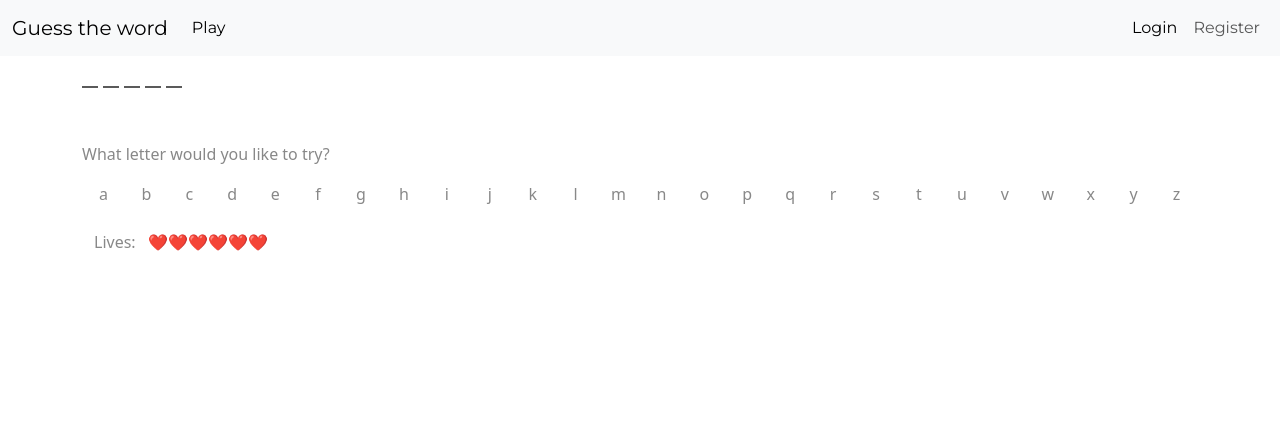
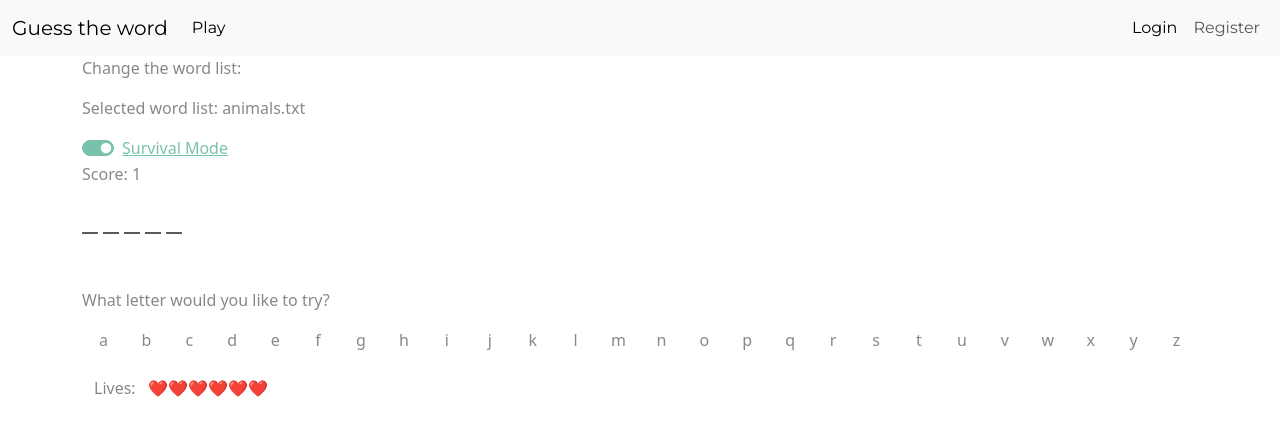
Before and after one commit to jjcoll/guess_the_word2, a Flask app: page /play in a window 1280 px wide. Shown: the top 436 px of the page. Run offline with Flask 3, Linux system fonts and the light colour scheme; a user stored in the database is signed in; some libraries are stand-ins or nearby versions.

Commit message:
added survival mode

```diff
--- a/app/game_logic.py
+++ b/app/game_logic.py
@@ -29,14 +29,16 @@ def check_board(letter, board, word, lives):
         lives -= 1
 
     if word == "".join(board):
-        # session["score"] = session["score"] + 1
-        return board, lives, 1
+        if session["survival"]:
+            session["score"] = session["score"] + 1
+        session["won"] = 1
+        return board, lives, session["won"]
 
     # update session
     session["board"] = board
     session["lives"] = lives
 
-    return board, lives, 0
+    return board, lives, session["won"]
 
 
 def start_new_game(wordfile):
@@ -53,6 +55,12 @@ def start_new_game(wordfile):
         else:
             board.append(" ")
 
+    if "survival" not in session.keys() or session["score"] == 0:
+        session["survival"] = False
+
+    if not session["survival"]:
+        session["score"] = 0
+
     # store in session so they can be accessed outside the scope of this function
     # and like this we create a new board and word each session
     session["word"] = word
@@ -60,4 +68,5 @@ def start_new_game(wordfile):
     session["lives"] = lives
     session["won"] = 0
     session["wordsfile"] = wordfile
+    session["started"] = False
     return word, board, lives
--- a/app/routes.py
+++ b/app/routes.py
@@ -18,7 +18,9 @@ def play_page():
     letters = "abcdefghijklmnopqrstuvwxyz"
     letters_list = list(letters)
 
-    start_new_game("countries.txt")
+    start_new_game("animals.txt")
+
+    print(session["survival"])
 
     return render_template(
         "play.html",
@@ -26,6 +28,8 @@ def play_page():
         board=print_board(session["board"]),
         lives=session["lives"],
         wordlist=session["wordsfile"],
+        survival=session["survival"],
+        score=session["score"],
     )
 
 
@@ -37,6 +41,8 @@ def guess_letter():
     word = session["word"]
     previous_lives = session["lives"]
     slected_letter = request.json.get("letter")
+
+    session["started"] = True
 
     board, lives, won = check_board(slected_letter, board, word, previous_lives)
 
@@ -59,14 +65,50 @@ def guess_letter():
 def game_over():
 
     outcome = request.args.get("outcome")
+    print(session["won"])
 
     if outcome == "win" and session["won"]:
-        return render_template("gameover-win.html", lives=session["lives"])
+        return render_template(
+            "gameover-win.html",
+            lives=session["lives"],
+            score=session["score"],
+            survival=session["survival"],
+        )
     elif outcome == "win" and not session["won"]:
         flash("This will not work, please play honestly!", "danger")
         return redirect(url_for("play_page"))
     else:
-        return render_template("gameover-lose.html", word=session["word"])
+        # reset score and survival because you lost
+        session["score"] = 0
+        session["survival"] = False
+        return render_template(
+            "gameover-lose.html",
+            word=session["word"],
+            score=session["score"],
+            survival=session["score"],
+        )
+
+
+@app.route("/submit")
+def submit_page():
+    return render_template("register.html")
+
+
+@app.route("/trigger-survival", methods=["POST"])
+def trigger_survival():
+    survival = request.json.get("survival")
+
+    if not session["started"]:
+        session["survival"] = survival
+
+    # return redirect(url_for("play_page"))
+    return jsonify(
+        {
+            "survival": session["survival"],
+            "started": session["started"],
+            "score": session["score"],
+        }
+    )
 
 
 @app.route("/register", methods=["POST", "GET"])
--- a/app/static/js/game_logic.js
+++ b/app/static/js/game_logic.js
@@ -82,13 +82,12 @@ const updateDisplay = (updatedWord, updateLives, lives, won) => {
 
 document.querySelectorAll('.letter').forEach(letter => {
     letter.addEventListener('click', e => {
-        letter = e.currentTarget.id
+        const letter = e.currentTarget.id
 
         e.currentTarget.classList.replace('letter', 'letter-used')
 
-        console.log(letter)
 
-        data = {
+        const data = {
             'letter': letter
         }
 
@@ -98,7 +97,6 @@ document.querySelectorAll('.letter').forEach(letter => {
             "body": JSON.stringify(data)
         }).then(response => response.json())
             .then(data => {
-                console.log(data)
                 updateDisplay(data.updatedWord, data.updateLives, data.lives, data.won)
             })
             .catch(error => {
--- /dev/null
+++ b/app/static/js/survival.js
@@ -0,0 +1,53 @@
+const alertInfo1 = `     <div class="alert alert-info alert-dismissible ">
+        Survival mode lets you play continuously until you run out of lives, and your score will be saved!
+        <button type="button" class="btn-close" aria-label="Close" data-bs-dismiss="alert"></button>
+    </div>`
+
+const alertInfo2 = `     <div class="alert alert-danger alert-dismissible ">
+    You can't switch in the middle of a game!
+        <button type="button" class="btn-close" aria-label="Close" data-bs-dismiss="alert"></button>
+    </div>`
+
+
+document.querySelector('#SurvivalModeExplain').addEventListener('click', (e) => {
+    document.querySelector('.game-container').insertAdjacentHTML('afterbegin', alertInfo1)
+})
+
+document.querySelector('.trigger-survival').addEventListener('click', (e) => {
+    const data = {
+        'survival': e.target.checked
+    }
+
+    fetch('/trigger-survival', {
+        "method": "POST",
+        "headers": { 'Content-type': 'application/json', 'X-CSRFToken': csrfToken },
+        "body": JSON.stringify(data)
+    }).then(response => response.json())
+        .then(data => {
+
+            console.log(data.score)
+            if (!data.started && data.score == 0) {
+                // trigger switch
+                if (data.survival) {
+                    document.querySelector('.score').classList.remove('d-none')
+                } else {
+                    document.querySelector('.score').classList.add('d-none')
+                }
+
+            } else if (data.started || data.score > 0) {
+                document.querySelector('.game-container').insertAdjacentHTML('afterbegin', alertInfo2)
+
+                // do not change switch
+                if (document.querySelector('.trigger-survival').checked) {
+                    document.querySelector('.trigger-survival').checked = false
+                } else {
+                    document.querySelector('.trigger-survival').checked = true
+                }
+            } else {
+                location.reload()
+            }
+        })
+        .catch(error => {
+            console.log(error)
+        })
+})
--- a/app/templates/gameover-lose.html
+++ b/app/templates/gameover-lose.html
@@ -7,6 +7,9 @@
 <div class='container mt-3'>
     <h5 class="card-title">The correct word was <u>{{ word }}</u></h5>
     <p class="card-text">You ran out of lifes, do not worry though you can always play again</p>
+    {% if survival %}
+    <p>Your score was {{score}}</p>
+    {% endif %}
 
     <p>Would you like to <a href="{{ url_for('play_page') }}">play again</a> </p>
 </div>
--- a/app/templates/play.html
+++ b/app/templates/play.html
@@ -24,11 +24,29 @@ Play
     .letter-used:hover {
         cursor: not-allowed;
     }
+
+    #SurvivalModeExplain:hover {
+        cursor: pointer;
+    }
 </style>
-<div class="container">
-    <h2 class='display-word'>{{board}}</h2>
+<div class="container game-container">
+
+    <p>Change the word list: </p>
+    <p>Selected word list: {{wordlist}}</p>
+
+    <div class="form-check form-switch">
+        <label class="form-check-label"><a class="link" id="SurvivalModeExplain">Survival Mode</a></label>
+        <input class="form-check-input trigger-survival" type="checkbox" id="SurvivalModeSwitch" {% if survival %}
+            checked {% endif %}>
+    </div>
+
+    <p class="score {% if survival %} '' {% else %} d-none {% endif %}">Score: {{ score }}</p>
 
 
+
+
+
+    <h2 class='display-word'>{{board}}</h2>
 
     <p class='mt-5'>What letter would you like to try?</p>
 
@@ -56,4 +74,5 @@ Play
     </div>
 </div>
 <script src="{{ url_for('static', filename='js/game_logic.js') }}"></script>
+<script src="{{ url_for('static', filename='js/survival.js') }}"></script>
 {% endblock %}
--- a/app/wordlists/animals.txt
+++ b/app/wordlists/animals.txt
@@ -0,0 +1 @@
+eliot
```
Also changed, not shown: app/templates/gameover-win.html (+8 -2 lines).
